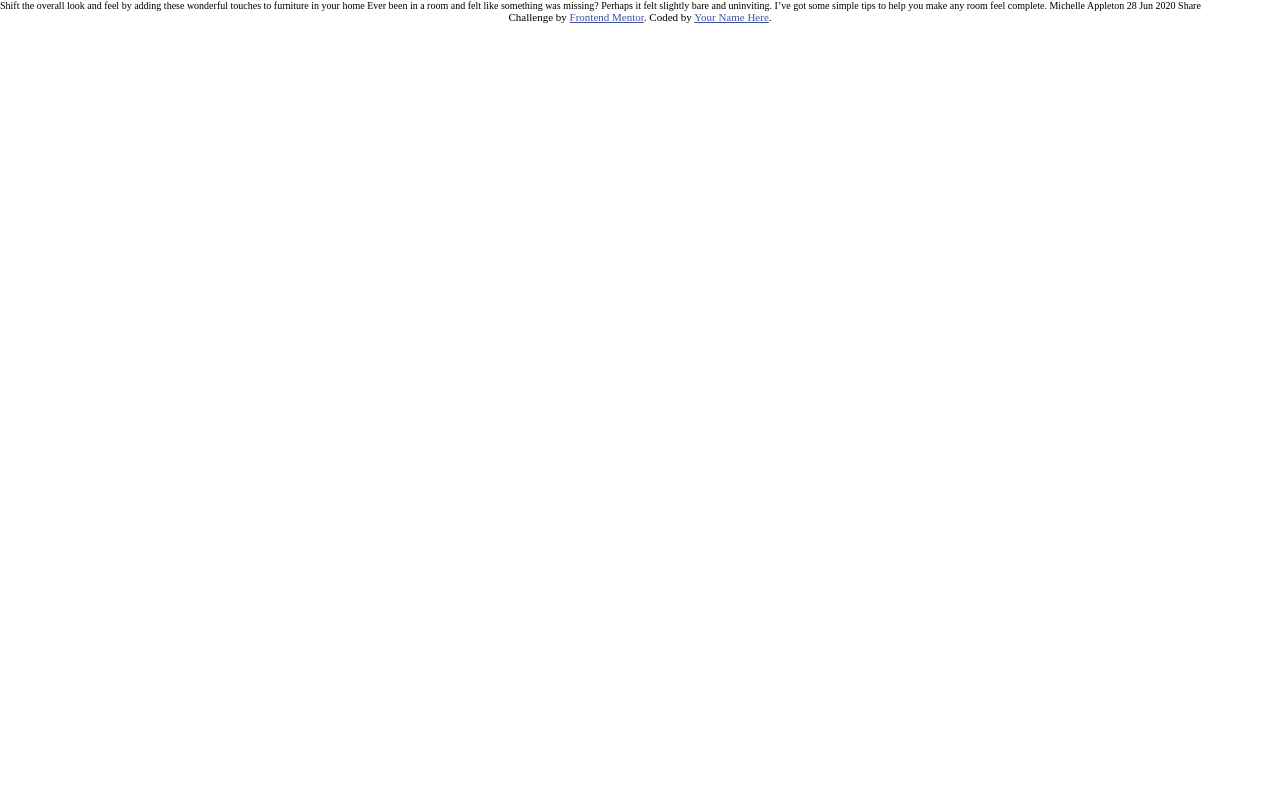
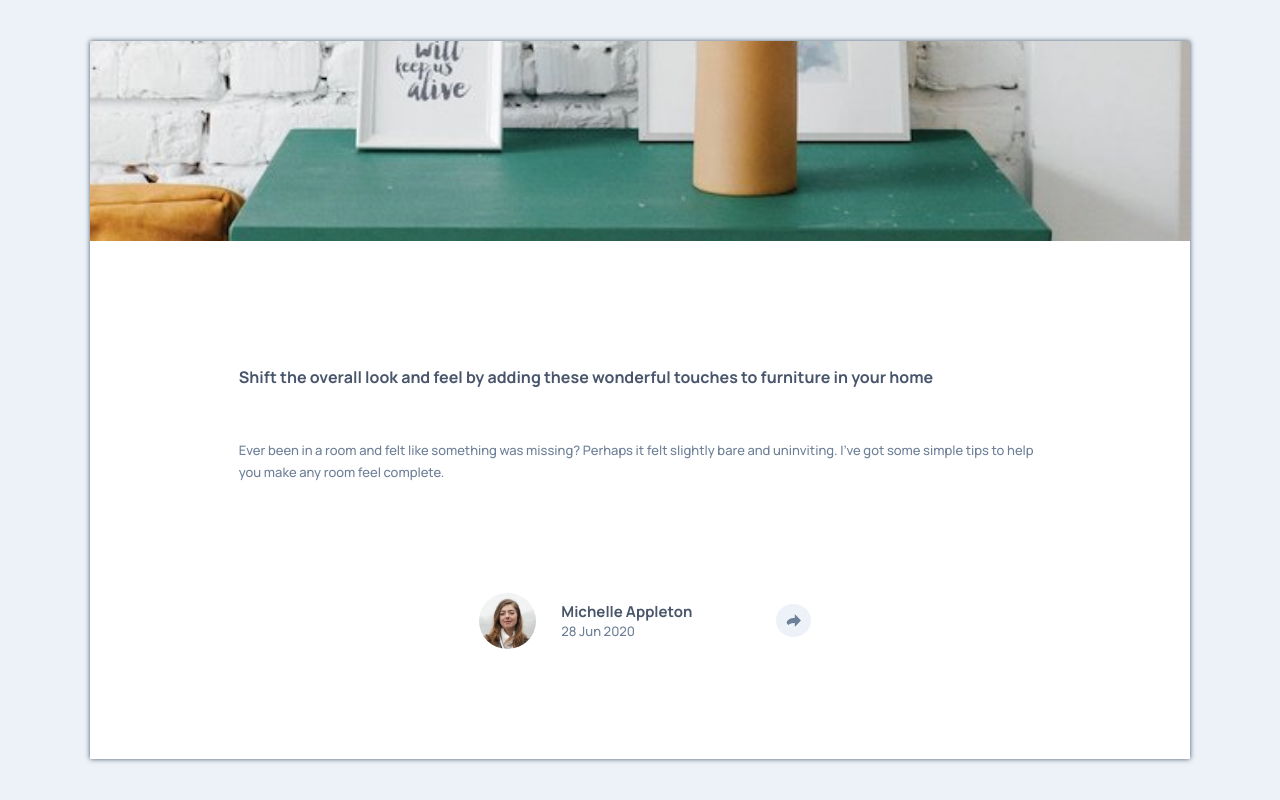
Before and after one commit to Nzone56/frontrendMentor--ArticlePreview-, a plain HTML site: page index.html in a window 1280 px wide. Drawn offline with Linux system fonts and the light colour scheme.

```diff
--- a/index.html
+++ b/index.html
@@ -5,32 +5,31 @@
   <meta name="viewport" content="width=device-width, initial-scale=1.0"> <!-- displays site properly based on user's device -->
   <link rel="stylesheet" href="./styles/style.css">
   <link rel="icon" type="image/png" sizes="32x32" href="./images/favicon-32x32.png">
-
+  <link href="https://fonts.googleapis.com/css2?family=Manrope:wght@500;700&display=swap" rel="stylesheet">
   <title>Frontend Mentor | Article preview component</title>
-
-  <!-- Feel free to remove these styles or customise in your own stylesheet 👍 -->
-  <style>
-    .attribution { font-size: 11px; text-align: center; }
-    .attribution a { color: hsl(228, 45%, 44%); }
-  </style>
 </head>
 <body>
+  <div class="card">
+    <div class="card__image"></div>
+    <div class="card__description">
+      <h1>Shift the overall look and feel by adding these wonderful
+        touches to furniture in your home</h1>
 
-  Shift the overall look and feel by adding these wonderful
-  touches to furniture in your home
+      <p>Ever been in a room and felt like something was missing? Perhaps
+        it felt slightly bare and uninviting. I've got some simple tips
+        to help you make any room feel complete.</p>
+    </div>
+    <div class="card__author">
+      <img src="./images/avatar-michelle.jpg" alt="icon-author">
+      <div>
+        <span>Michelle Appleton</span>
+        <p>28 Jun 2020</p>
+      </div>
+      <img class ="share" src="./images/icon-share.svg" alt="icon-share">
+    </div>
+  </div>
 
-  Ever been in a room and felt like something was missing? Perhaps
-  it felt slightly bare and uninviting. I’ve got some simple tips
-  to help you make any room feel complete.
 
-  Michelle Appleton
-  28 Jun 2020
 
-  Share
-
-  <div class="attribution">
-    Challenge by <a href="https://www.frontendmentor.io?ref=challenge" target="_blank">Frontend Mentor</a>.
-    Coded by <a href="#">Your Name Here</a>.
-  </div>
 </body>
 </html>
--- a/styles/style.scss
+++ b/styles/style.scss
@@ -1,3 +1,17 @@
+$Very-Dark-Grayish-Blue: hsl(217, 19%, 35%);
+$Desaturated-Dark-Blue: hsl(214, 17%, 51%);
+$Grayish-Blue: hsl(212, 23%, 69%);
+$Light-Grayish-Blue: hsl(210, 46%, 95%);
+@mixin parragraph {
+    color: $Desaturated-Dark-Blue;
+    font-size: 1.3rem;
+    font-weight: 400;
+}
+@mixin title($font-size: 1.6rem) {
+    font-weight: 700;
+    font-size: $font-size;
+    color: $Very-Dark-Grayish-Blue;
+}
 *{
     box-sizing: border-box;
     padding: 0;
@@ -7,3 +21,77 @@
 html{
     font-size: 62.5%;
 }
+body{
+    width: 100vw;
+    min-height: 100vh;
+    background-color: $Light-Grayish-Blue;
+    display: flex;
+    justify-content: center;
+    align-items: center;
+    font-family: 'Manrope', sans-serif;;
+}
+.card{
+    display: flex;
+    justify-content: center;
+    align-items: center;
+    flex-direction: column;
+    font-size: 1.3rem;
+    width: 86%;
+    min-height: 80%;
+    background-color: white;
+    box-shadow: 0 0 5px 0 $Very-Dark-Grayish-Blue;
+
+
+    &__image{
+        background-image: url(../images/drawers.jpg);
+        background-repeat: no-repeat;
+        background-size: cover;
+        background-position: center;
+        width: 100%;
+        min-height: 20rem;
+
+    }
+    &__description{
+        h1{
+            @include title();
+            margin: 12.5% 10% 0% 10%;
+            line-height: 2.2rem;
+        }
+        p{
+            @include parragraph();
+            margin: 5% 10% 0% 10%;
+            line-height: 2.2rem;
+        }
+
+    }
+    .share{
+        box-shadow: inset 0px 0px 0px 6px $Light-Grayish-Blue, 0px 0px 0px 10px $Light-Grayish-Blue;
+        :hover{
+            box-shadow: inset 0px 0px 0px 6px black, 0px 0px 0px 10px $Light-Grayish-Blue;
+            cursor: pointer;
+        }
+    }
+
+    &__author{
+        margin: 10%;
+        display:flex;
+        flex-direction: row;
+        align-items: center;
+        justify-items: center;
+        img{
+            max-width: 17.5%;
+            border-radius: 50%;
+
+        }
+        div{
+            flex-basis: 100%;
+            margin-left: 8%;
+        }
+        span{
+            @include title($font-size: 1.5rem);
+        }
+        p{
+            @include parragraph();
+        }
+    }
+}
```
Also changed, not shown: styles/style.css, 1 other file.
